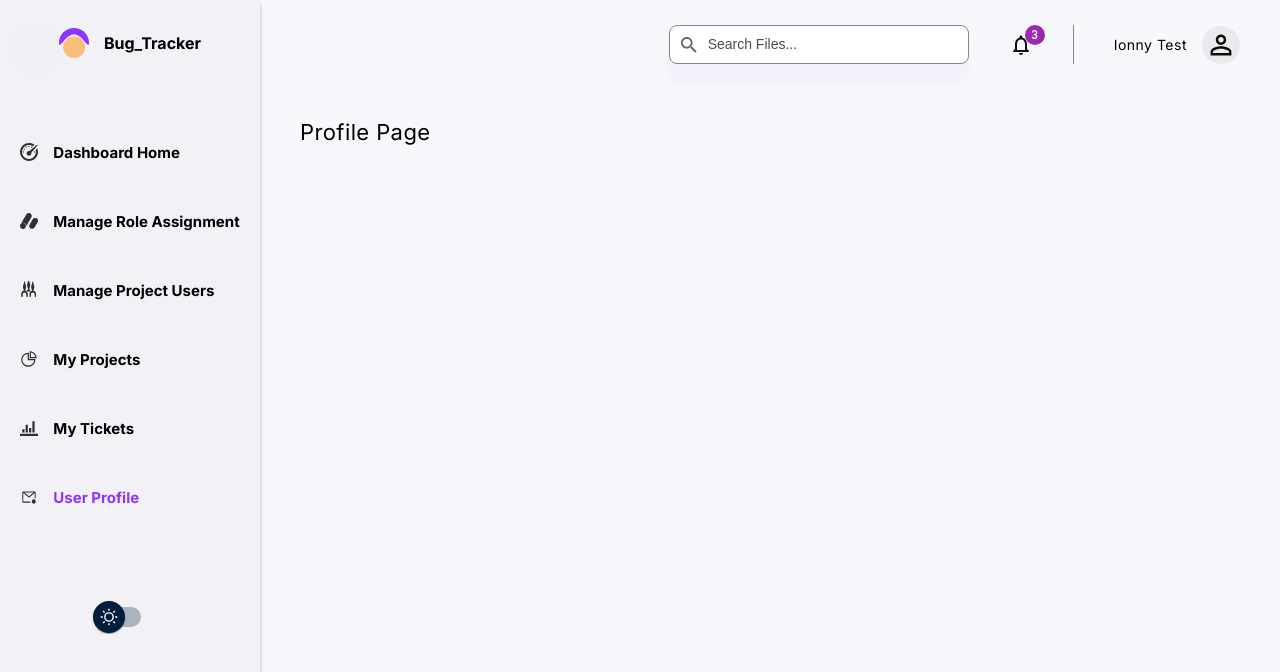
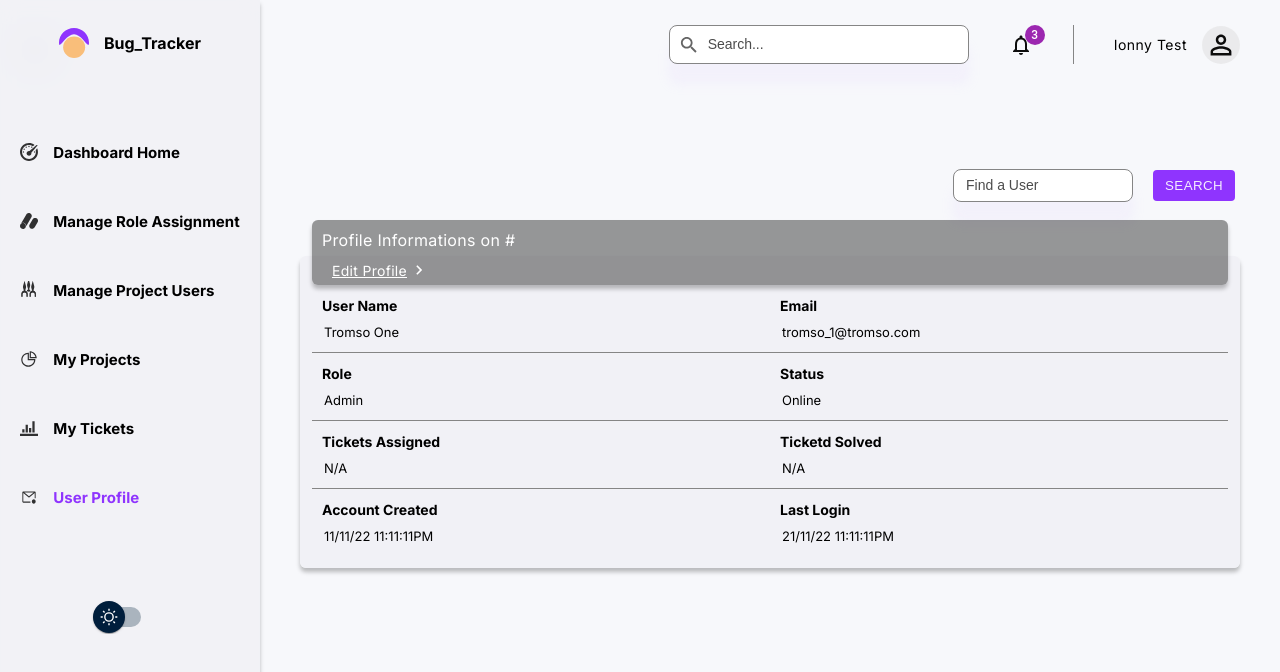
Before and after one commit to IonathanG/react-bug-tracker, a React (Create React App) app: page /profile in a window 1280 px wide. Shown: the top 672 px of the page. Built offline with nearby package versions, Linux system fonts and the light colour scheme.

Commit message:
Profile page added

```diff
--- a/src/components/Blocks/Block_TypeInfo.jsx
+++ b/src/components/Blocks/Block_TypeInfo.jsx
@@ -81,7 +81,7 @@ const EntryItem = styled.li`
     props.styleItem?.fontSize ? `${props.styleItem.fontSize}` : "14px"};
 
   span {
-    padding: 10px 0 0 5px;
+    padding: 10px 0 0 2px;
     font-size: 13px;
     font-weight: normal;
     text-transform: none;
--- a/src/components/Header/_SearchInput.jsx
+++ b/src/components/Header/_SearchInput.jsx
@@ -2,7 +2,7 @@ import React, { useState } from "react";
 import styled from "styled-components";
 import { device } from "../../shared/breakpoints";
 import SearchIcon from "@mui/icons-material/Search";
-import { InputField } from "../Input/inputField";
+import { InputStyle } from "../Input/InputStyle";
 
 const SearchContainer = styled.form`
   display: flex;
@@ -22,7 +22,6 @@ const SearchIconWrap = styled.button`
   border: none;
   background-color: transparent;
 
-  //opacity: 0.6;
   opacity: ${(props) => (props.icon_Opacity === "full" ? "1" : "0.6")};
   cursor: pointer;
   transition: 0.3s ease;
@@ -33,7 +32,7 @@ const SearchIconWrap = styled.button`
   }
 `;
 
-const SearchInputField = styled(InputField)`
+const Input = styled(InputStyle)`
   width: 180px;
   padding: 11px 12px 11px 38px;
 
@@ -62,10 +61,10 @@ const SearchInput = () => {
       <SearchIconWrap icon_Opacity={search.length > 0 ? "full" : ""}>
         <SearchIcon />
       </SearchIconWrap>
-      <SearchInputField
+      <Input
         name="search"
         type="text"
-        placeholder="Search Files..."
+        placeholder="Search..."
         value={search}
         onChange={(e) => setSearch(e.target.value)}
         required
--- a/src/components/Input/inputField.js
+++ b/src/components/Input/InputStyle.js
@@ -1,6 +1,6 @@
 import styled from "styled-components";
 
-export const InputField = styled.input`
+export const InputStyle = styled.input`
   border-radius: 8px;
   border: 0.5px solid ${({ theme }) => theme.border_Form};
   background-color: ${({ theme }) => theme.form_Background};
--- a/src/pages/ProfilePage/ProfilePage.jsx
+++ b/src/pages/ProfilePage/ProfilePage.jsx
@@ -1,13 +1,102 @@
-import React from "react";
-import { SectionContent } from "../../shared/Section";
-//import styled from "styled-components";
-import { PageTitle as Title } from "../../components/Titles/PageTitle";
+import React, { useState } from "react";
+import styled from "styled-components";
+import BlockTypeInfo from "../../components/Blocks/Block_TypeInfo";
+import { InputStyle } from "../../components/Input/InputStyle";
+import { Button_MainStyle } from "../../components/Buttons/Buttons";
+
+const Container = styled.div`
+  margin-top: 50px;
+  display: flex;
+  flex-direction: column;
+  gap: 30px;
+`;
+
+const SearchContainer = styled.div`
+  width: 100%;
+  display: flex;
+  flex-direction: row;
+  align-items: center;
+  justify-content: flex-end;
+  gap: 15px;
+
+  margin-left: 15px;
+`;
+
+const FormInput = styled.form``;
+
+const Input = styled(InputStyle)`
+  width: 180px;
+  padding: 8px 12px;
+
+  &::placeholder {
+    font-size: 14px;
+  }
+`;
+
+const Button = styled(Button_MainStyle)`
+  margin: 0 20px;
+  padding: 8px 12px;
+`;
+
+const Styles = {
+  EntryFlex: ["1", "1", "1"],
+  EntryItem: { padding: "12px 10px", fontSize: "14px" },
+};
+
+const HeaderText = {
+  mainText: "Profile Informations on #",
+};
+
+const Links = [{ title: "Edit Profile", route: "" }];
+
+const userProfile = [
+  [
+    { name: "User Name", description: "Tromso One" },
+    { name: "Email", description: "tromso_1@tromso.com" },
+  ],
+  [
+    { name: "Role", description: "Admin" },
+    { name: "Status", description: "Online" },
+  ],
+  [
+    { name: "Tickets Assigned", description: "N/A" },
+    { name: "Ticketd Solved", description: "N/A" },
+  ],
+  [
+    { name: "Account Created", description: "11/11/22 11:11:11PM" },
+    { name: "Last Login", description: "21/11/22 11:11:11PM" },
+  ],
+];
 
 const ProfilePage = () => {
+  const [search, setSearch] = useState("");
+
+  const handleSubmit = (e) => {
+    e.preventDefault();
+    console.log("comment submitted");
+  };
   return (
-    <SectionContent>
-      <Title>Profile Page</Title>
-    </SectionContent>
+    <Container>
+      <SearchContainer>
+        <FormInput onSubmit={(e) => handleSubmit(e)}>
+          <Input
+            name="addComment"
+            type="text"
+            placeholder="Find a User"
+            value={search}
+            onChange={(e) => setSearch(e.target.value)}
+            required
+          ></Input>
+          <Button>SEARCH</Button>
+        </FormInput>
+      </SearchContainer>
+      <BlockTypeInfo
+        Styles={Styles}
+        HeaderText={HeaderText}
+        Links={Links}
+        ListItem={userProfile}
+      />
+    </Container>
   );
 };
 
--- a/src/pages/TicketDetails/_TicketComments.jsx
+++ b/src/pages/TicketDetails/_TicketComments.jsx
@@ -1,7 +1,7 @@
 import React, { useState } from "react";
 import styled from "styled-components";
 import BlockTypeData from "../../components/Blocks/Block_TypeData";
-import { InputField } from "../../components/Input/inputField";
+import { InputStyle } from "../../components/Input/InputStyle";
 import { Button_MainStyle } from "../../components/Buttons/Buttons";
 
 const Container = styled.div`
@@ -17,7 +17,6 @@ const AddCommentContainer = styled.div`
   gap: 10px;
 
   margin-left: 15px;
-  //background-color: beige;
 `;
 
 const AddCommentText = styled.div`
@@ -26,8 +25,7 @@ const AddCommentText = styled.div`
 
 const FormInput = styled.form``;
 
-const Input = styled(InputField)`
-  // border-radius: 4px;
+const Input = styled(InputStyle)`
   width: 180px;
   padding: 8px 12px;
 
--- a/src/shared/globalStyles.js
+++ b/src/shared/globalStyles.js
@@ -30,6 +30,12 @@ ul {
   font-weight: normal;
 }
 
+h1{
+  margin-bottom: 45px;
+  font-size: 22px;
+  letter-spacing: 0.4px;
+}
+
 ul {
   list-style: none;
 }
```
Also changed, not shown: src/components/Blocks/Block_Options.jsx (added, +23 -0 lines), src/components/Input/InputBlock.jsx (added, +17 -0 lines).
